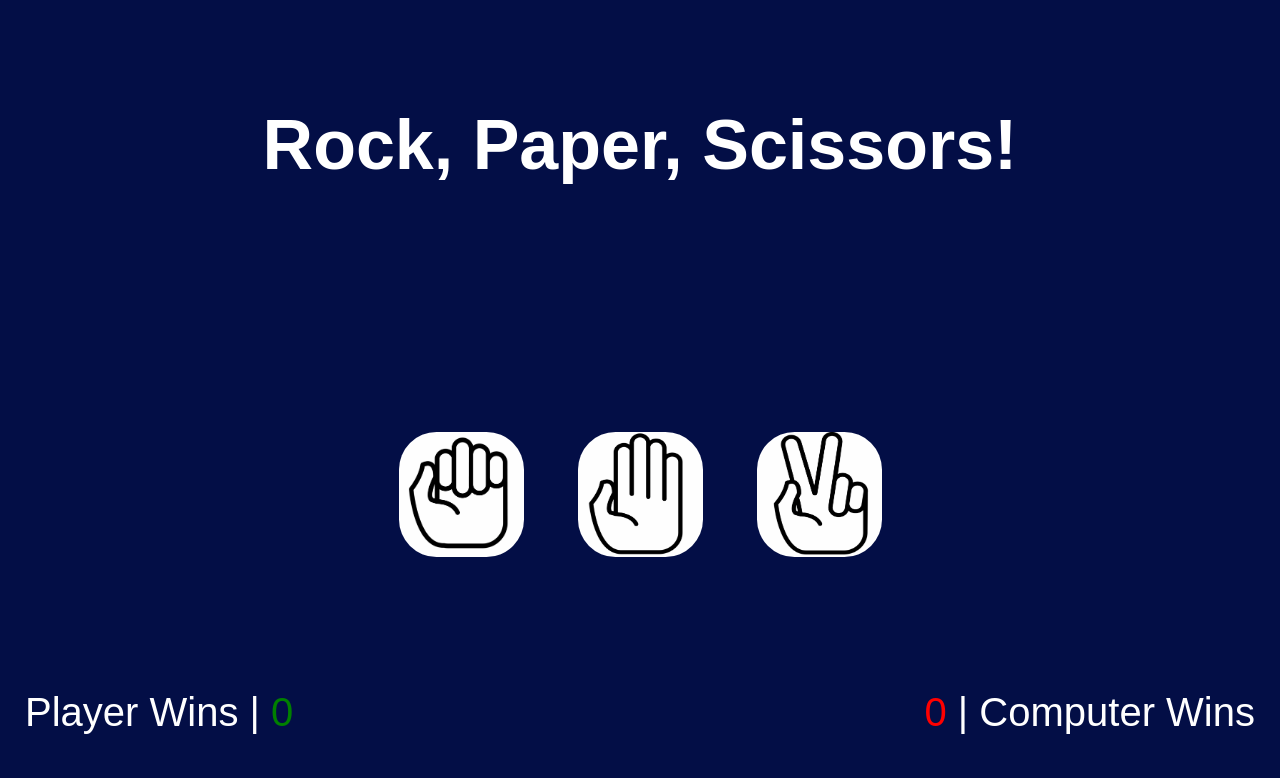
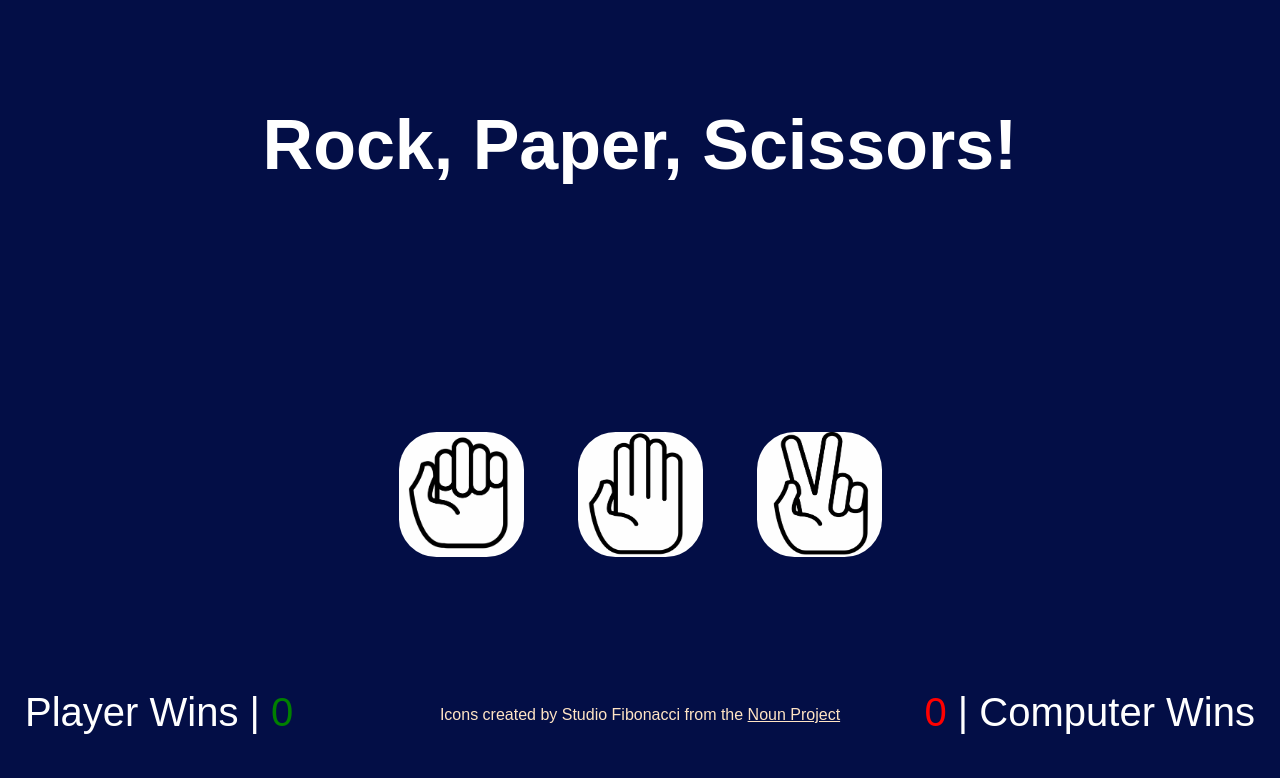
Before and after one commit to AaronAWB/rock_paper_scissors, a plain HTML site: page index.html in a window 1280 px wide. Drawn offline with Linux system fonts and the light colour scheme.

Commit message:
update credit and readme.md

```diff
--- a/index.html
+++ b/index.html
@@ -10,8 +10,8 @@
 <body>
     <div class="main-container">
         <h1 class ="header-title">Rock, Paper, Scissors!</h1>
-        <div class="results-container">
-            <div class="results">
+        <div class="result-container">
+            <div class="result">
                 <p class ="result" id="result-display"></p>
             </div>
         </div>
@@ -28,6 +28,9 @@
         <div class="computer-score-container">
             <p class="computer-score"><span id="computer-score-count"></span> | Computer Wins</p>
         </div>
+        <div class="credit-container">
+            <p class="credit">Icons created by Studio Fibonacci from the <a href="https://thenounproject.com/StudioFibonacci/">Noun Project</a></p>
+        </div>
     </div>
     <script src="app.js"></script>
 </body>
--- a/styles.css
+++ b/styles.css
@@ -17,7 +17,7 @@ body {
     color: white;
 }
 
-.results-container {
+.result-container {
     width: 100%;
     height: 100px;
     display: flex;
@@ -84,3 +84,18 @@ body {
 #computer-score-count {
     color: red;
 }
+
+.credit-container {
+    position: absolute;
+    bottom: 60px;
+    align-content: center;
+}
+
+.credit {
+    color:bisque;
+    font-family: sans-serif;
+}
+
+a {
+    color: bisque;
+}
```
Also changed, not shown: 1 other file.
